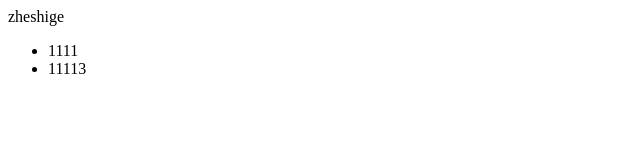
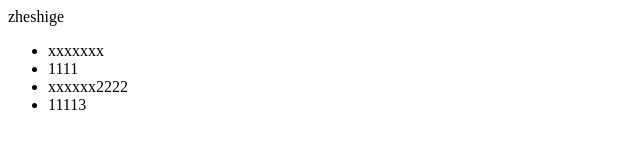
Before and after one commit to hajiwa/20171001, a plain HTML site: page index/index.html in a window 1280 px wide. Shown: the whole page, without its empty margins (0-640 px from the left). Drawn offline with Linux system fonts and the light colour scheme.

Commit message:
增加了两列列表

```diff
--- a/index/index.html
+++ b/index/index.html
@@ -7,7 +7,9 @@
 <body>
 	<div>zheshige</div>
 	<ul>
+		<li>xxxxxxx</li>
 		<li>1111</li>
+		<li>xxxxxx2222</li>
 		<li>11113</li>
 	</ul>
 </body>
```
